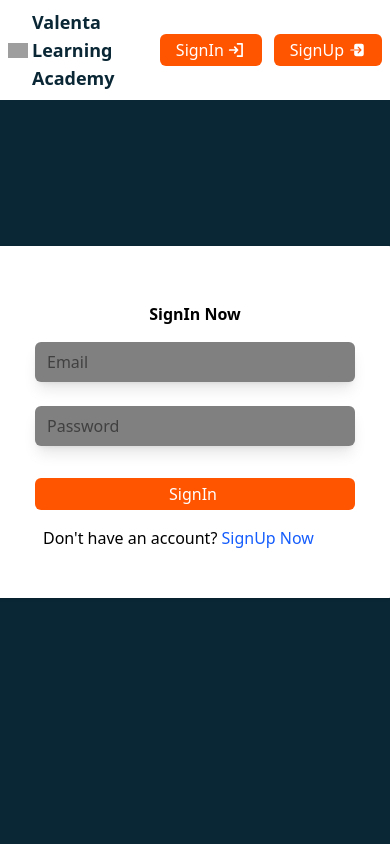
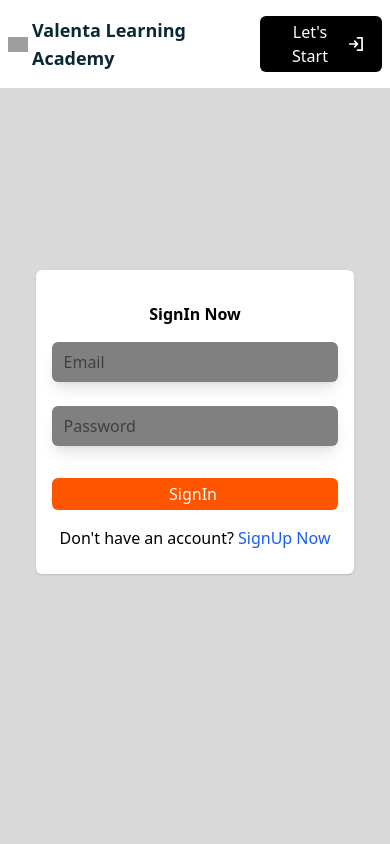
Before and after one commit to PurviMurkute/Munificent-Technology-take-home-assignment, a React (Vite) app in the folder client/: page /signin in a window 390 px wide. Shown: the top 844 px of the page. Built offline with nearby package versions, Linux system fonts and the light colour scheme; grey boxes are pictures that could not be loaded.

Commit message:
bug solved

```diff
--- a/client/src/components/Header.jsx
+++ b/client/src/components/Header.jsx
@@ -15,7 +15,11 @@ const Header = () => {
 
   const location = useLocation();
 
-  const isEnrolled = location.pathname.startsWith("/enrolled");
+  const isNavItemProtected = ["/enrolled", "/signin", "/signup"];
+
+  const isNotHome = isNavItemProtected.some((path) =>
+    location.pathname.startsWith(path)
+  );
 
   useEffect(() => {
     const currentstudent = JSON.parse(localStorage.getItem("currentStudent"));
@@ -51,7 +55,8 @@ const Header = () => {
           </p>
         </div>
         <div className={`flex justify-center items-center gap-3`}>
-          {!isEnrolled ? (<div className={`hidden md:flex gap-4 font-bold me-2`}>
+          {!isNotHome ? (
+            <div className={`hidden md:flex gap-4 font-bold me-2`}>
               <Link
                 to="/"
                 smooth={true}
@@ -84,10 +89,12 @@ const Header = () => {
               >
                 Instructors
               </Link>
-          </div>) : null}
+            </div>
+          ) : null}
 
           {!currentStudent ? (
             <>
+              <div className="hidden md:flex gap-2">
                 <Button
                   btnText="SignIn"
                   icon="signin"
@@ -100,12 +107,24 @@ const Header = () => {
                 <Button
                   btnText="SignUp"
                   icon="signup"
-                variant="orange"
+                  variant="black"
                   btnSize="sm"
                   onclick={() => {
                     navigate("/signup");
                   }}
                 />
+              </div>
+              <div className="block md:hidden">
+                <Button
+                  btnText="Let's Start"
+                  btnSize="sm"
+                  icon="signin"
+                  variant="black"
+                  onclick={() => {
+                    navigate("/signup");
+                  }}
+                />
+              </div>
             </>
           ) : (
             <div className="relative">
--- a/client/src/views/EnrolledCourses.jsx
+++ b/client/src/views/EnrolledCourses.jsx
@@ -22,8 +22,10 @@ const EnrolledCourses = () => {
   const JWT = JSON.parse(localStorage.getItem("JwtToken"));
   console.log(currentStudent?._id);
 
+  const enrolledCourses = async () => {
 
-  const enrolledCourses = async () => {
+    if(!currentStudent._id) return;
+
     try {
       const response = await axios.get(
         `${import.meta.env.VITE_API_URL}/enrollments/${currentStudent?._id}`,
--- a/client/src/views/SignIn.jsx
+++ b/client/src/views/SignIn.jsx
@@ -5,6 +5,7 @@ import Button from "../components/Button";
 import axios from "axios";
 import toast, { Toaster } from "react-hot-toast";
 import { useNavigate } from "react-router";
+import Footer from "../components/Footer";
 
 const SignIn = () => {
   const [signInStudent, setSignIsStudent] = useState({
@@ -50,8 +51,8 @@ const SignIn = () => {
   return (
     <>
       <Header />
-      <div className="min-h-screen bg-[#0A2735] flex flex-col justify-center items-center inset-0 absolute">
-        <div className="w-[400px] bg-[#fff] p-10 rounded-md shadow ">
+      <div className="min-h-screen bg-[#d9d9d9] flex flex-col justify-center items-center inset-0">
+        <div className="md:w-[400px] bg-[#fff] p-4 md:p-10 rounded-md shadow ">
           <h1 className="text-center font-bold py-4">SignIn Now</h1>
           <form className="flex flex-col gap-4">
             <Input
@@ -74,7 +75,9 @@ const SignIn = () => {
           </form>
           <p className="font-medium p-2">Don't have an account? <span className="text-blue-600 cursor-pointer" onClick={()=>navigate("/signup")}>SignUp Now</span></p>
         </div>
+
       </div>
+      <Footer/>
       <Toaster/>
     </>
   );
--- a/client/src/views/SignUp.jsx
+++ b/client/src/views/SignUp.jsx
@@ -5,6 +5,7 @@ import Button from "../components/Button";
 import axios from "axios";
 import toast, { Toaster } from "react-hot-toast";
 import { useNavigate } from "react-router";
+import Footer from "../components/Footer";
 
 const SignUp = () => {
   const [student, setStudent] = useState({
@@ -44,8 +45,8 @@ const SignUp = () => {
   return (
     <>
       <Header />
-      <div className="min-h-screen bg-[#0A2735] flex flex-col justify-center items-center inset-0 absolute">
-        <div className="w-[450px] bg-[#fff] p-10 rounded-md shadow ">
+      <div className="min-h-screen bg-[#d9d9d9] p-2 flex flex-col justify-center items-center inset-0">
+        <div className="md:w-[450px] bg-[#fff] p-4 md:p-10 rounded-md shadow ">
           <h1 className="text-center font-bold py-4">SignUp Now</h1>
           <form className="flex flex-col gap-3">
             <Input
@@ -73,6 +74,7 @@ const SignUp = () => {
           <p className="font-medium p-2">Already have an account? <span className="text-blue-600 cursor-pointer" onClick={()=>navigate("/signin")}>SignIn Now</span></p>
         </div>
       </div>
+      <Footer/>
       <Toaster/>
     </>
   );
```
Also changed, not shown: 2 other files (tests, documents, lock files or other folders). Lines whose indentation alone changed are shown as unchanged.
